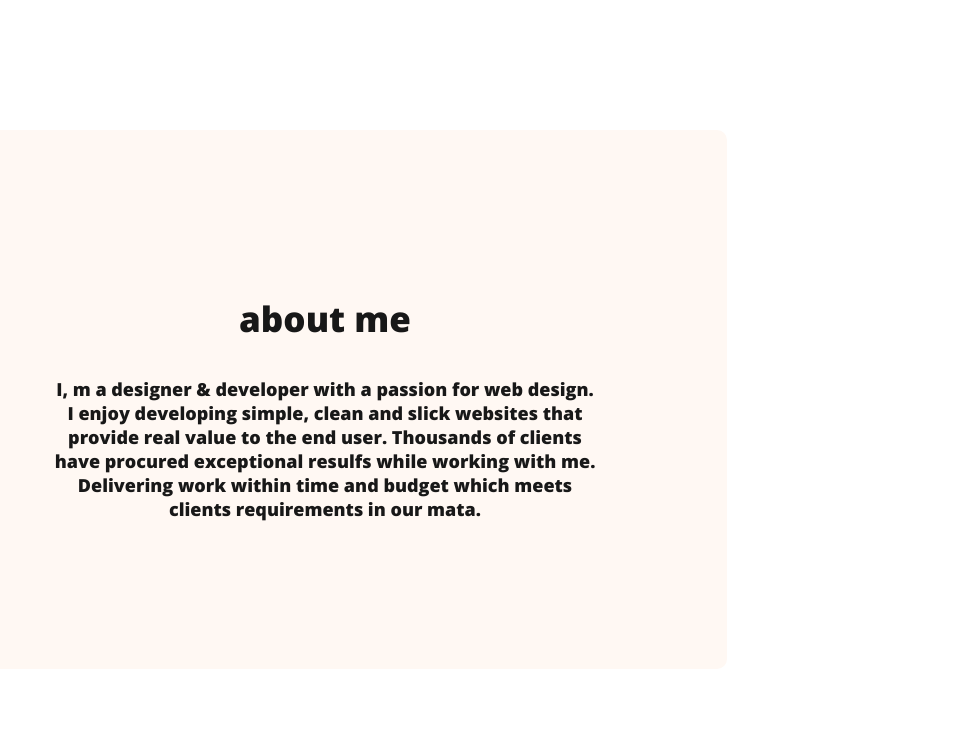
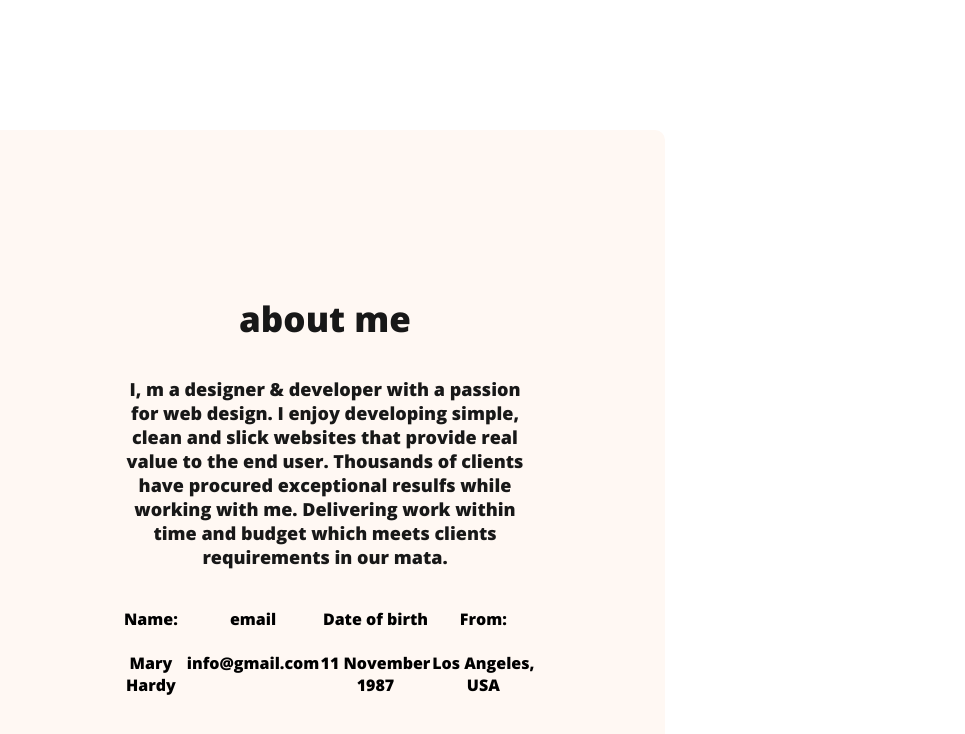
Before and after one commit to jakiulislamjarif/web-developer-portfolio, a plain HTML site: page index.html in a window 1280 px wide. Shown: the part 803-1537 px from the top of the page, without its empty margins (315-1280 px from the left). Drawn offline with nearby package versions, Linux system fonts and the light colour scheme.

Commit message:
about info

```diff
--- a/index.html
+++ b/index.html
@@ -39,7 +39,24 @@
             <p class="section-description">
                 I, m a designer & developer with a passion for web design. I enjoy developing simple, clean and slick websites that provide real value to the end user. Thousands of clients have procured exceptional resulfs while working with me. Delivering work within time and budget which meets clients requirements in our mata.
             </p>
-
+            <div class="about-info-container">
+               <div class="about-info">
+                <h4 class="info-title">Name:</h4>
+                <p class="info-description">Mary Hardy</p>
+               </div>
+               <div class="about-info">
+                <h4 class="info-title">email</h4>
+                <p class="info-description">info@gmail.com</p>
+               </div>
+               <div class="about-info">
+                <h4 class="info-title">Date of birth</h4>
+                <p class="info-description">11 November 1987</p>
+               </div>
+               <div class="about-info">
+                <h4 class="info-title">From:</h4>
+                <p class="info-description">Los Angeles, USA</p>
+               </div>
+            </div>
         </section>
     </main>
     <footer>
--- a/styles/portfolio.css
+++ b/styles/portfolio.css
@@ -67,6 +67,10 @@
     margin-bottom:0;
 
 }
+main{
+    max-width:1140px;
+    margin:0 auto;
+}
 .banner-title{
     font-size:85px;
     font-weight:700;
@@ -104,3 +108,10 @@
     color:#181818;
 
 }
+.about-info-container{
+    display:flex;
+    justify-content:space-around;
+}
+.about-info{
+    text-align:center;
+}
```
